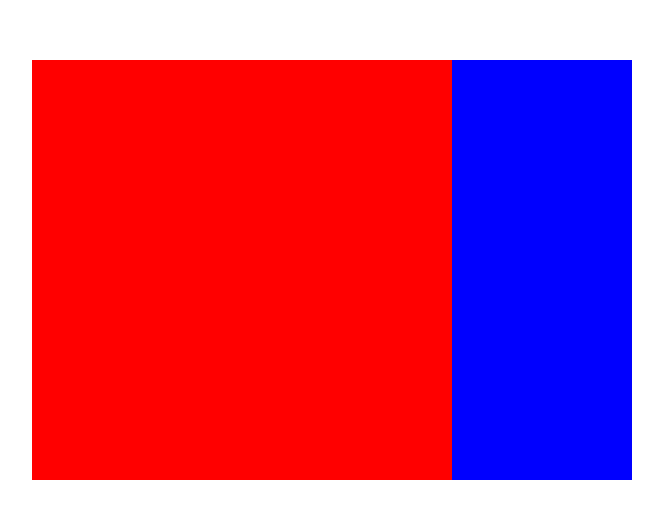
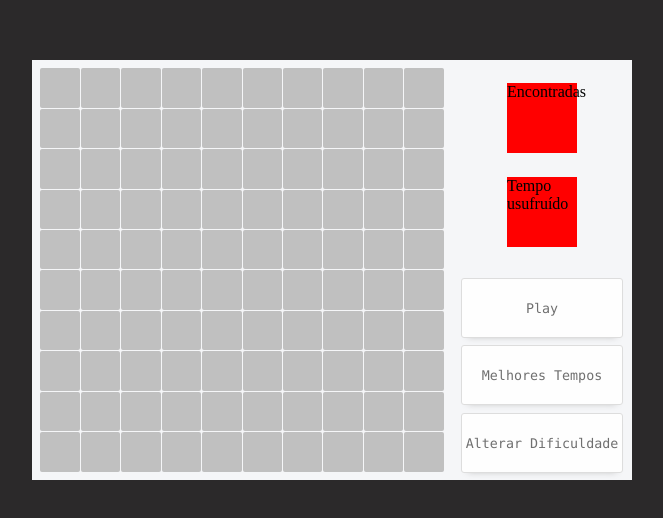
Before and after one commit to russo97/campoMinado, a React (Create React App) app: page / in a window 1280 px wide. Shown: the part 130-648 px from the top of the page, without its empty margins (308-971 px from the left). Built offline with nearby package versions, Linux system fonts and the light colour scheme.

Commit message:
finalizada base da aplicação

```diff
--- a/src/App.js
+++ b/src/App.js
@@ -1,11 +1,36 @@
-import React from 'react';
+import React, { useState, useEffect } from 'react';
 
 function App () {
+  const baseGrid = [10, 15, 20];
+  const [tiles, setTiles] = useState([]);
+  const [difficult, setDifficult] = useState(0);
+
+  useEffect(() => {
+    document.querySelector('#gameContainer > .box').style.setProperty('--shape', baseGrid[difficult]);
+  }, [difficult]);
+
   return (
     <div id="container">
-      <div id="gameContainer"></div>
+      <div id="gameContainer">
+        <div className="box">
+          {
+            [...new Array(baseGrid[difficult] ** 2)].map(e => <div></div>)
+          }
+        </div>
+      </div>
 
-      <div id="menuContainer"></div>
+      <div id="menuContainer">
+        <div className="gameInfo">
+          <div className="qntBombsFounded">Encontradas</div>
+          <div className="timePast">Tempo usufruído</div>
+        </div>
+
+        <div className="gameControls">
+          <div className="gameControlButton">Play</div>
+          <div className="gameControlButton">Melhores Tempos</div>
+          <div className="gameControlButton" onClick={e => setDifficult(difficult + 1 > baseGrid.length - 1 ? 0 : difficult + 1)}>Alterar Dificuldade</div>
+        </div>
+      </div>
     </div>
   );
 }
--- a/src/index.css
+++ b/src/index.css
@@ -1,13 +1,19 @@
 @import "./reset.css";
 
 
-html, body {
+html, body, #root {
   width: 100%;
   height: 100%;
 }
 
 body {
+  position: relative;
+  background-color: #2b292a;
+}
+
+body #root {
   display: flex;
+  position: relative;
   flex-grow: row wrap;
   align-items: center;
   justify-content: center;
@@ -26,11 +32,86 @@ body #container {
 #container #gameContainer {
   width: 70%;
   height: 100%;
-  background-color: red;
+  display: flex;
+  align-items: center;
+  justify-content: center;
+}
+
+#gameContainer .box {
+  --shape: 10;
+
+  width: 96%;
+  height: 96%;
+  display: grid;
+  grid-gap: 1px;
+  grid-template-columns: repeat(var(--shape), 1fr);
+}
+
+#gameContainer .box > * {
+  cursor: pointer;
+  transition: all 200ms ease;
+  -webkit-border-radius: 2px;
+     -moz-border-radius: 2px;
+      -ms-border-radius: 2px;
+       -o-border-radius: 2px;
+          border-radius: 2px;
+  background-color: #c0c0c0;
 }
 
 #container #menuContainer {
   width: 30%;
   height: 100%;
-  background-color: blue;
+  display: flex;
+  align-items: center;
+  flex-flow: column wrap;
+  justify-content: space-evenly;
 }
+
+#menuContainer .gameInfo {
+  width: 100%;
+  height: 50%;
+  display: flex;
+  align-items: center;
+  flex-flow: column wrap;
+  justify-content: space-evenly;
+}
+
+.gameInfo > div {
+  width: 70px;
+  height: 70px;
+  background-color: red;
+}
+
+#menuContainer > .gameControls {
+  width: 100%;
+  height: 50%;
+  display: flex;
+  align-items: center;
+  flex-flow: column wrap;
+  justify-content: space-evenly;
+}
+
+.gameControls > div {
+  width: 90%;
+  height: 60px;
+  cursor: pointer;
+  font-size: 10pt;
+  color: #6f6f6f;
+  line-height: 60px;
+  text-align: center;
+  border: solid 1px #ddd;
+  -webkit-border-radius: 3px;
+     -moz-border-radius: 3px;
+      -ms-border-radius: 3px;
+       -o-border-radius: 3px;
+          border-radius: 3px;
+  background-color: #fefefe;
+  box-shadow: 0 5px 7px -7px #aaa;
+  font-family: 'Consolas', sans-serif;
+  transition: all 100ms ease;
+}
+
+.gameControls > div:active {
+  box-shadow: none;
+  transform: scale(.98);
+}
--- a/src/reset.css
+++ b/src/reset.css
@@ -8,3 +8,12 @@
   text-decoration: none;
   box-sizing: border-box;
 }
+
+*::selection {
+  -webkit-touch-callout: none;
+    -webkit-user-select: none;
+     -khtml-user-select: none;
+       -moz-user-select: none;
+        -ms-user-select: none;
+            user-select: none;
+}
```
